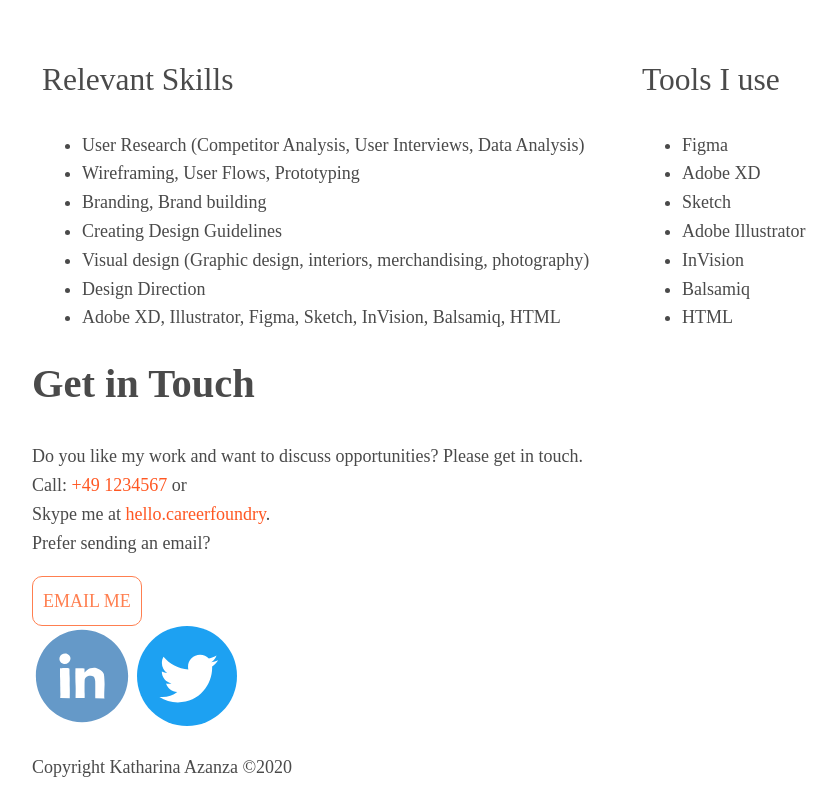
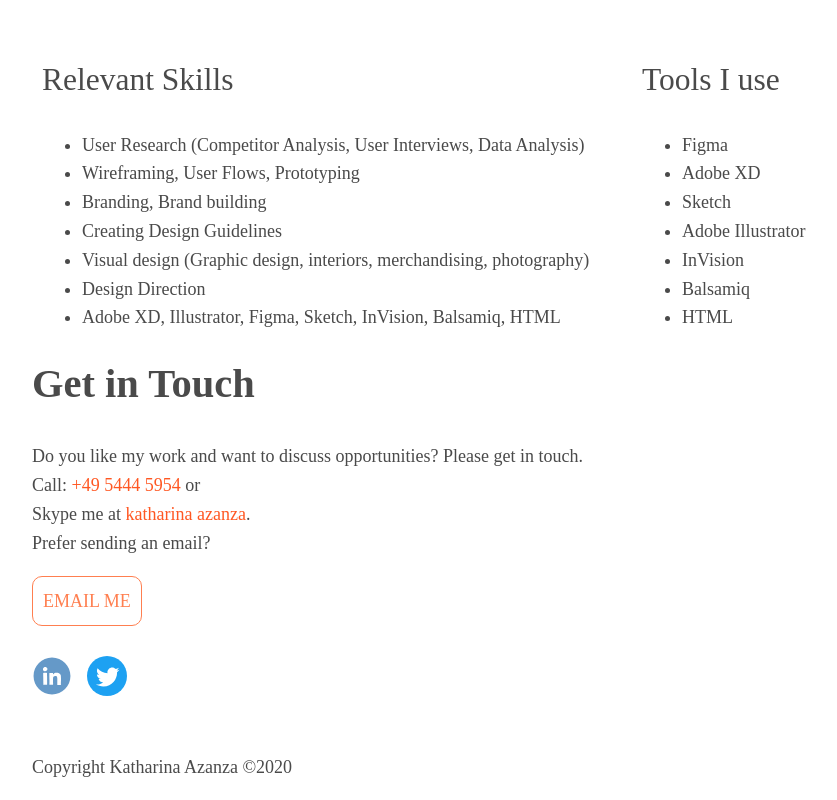
Before and after one commit to kazanza/Portfolio-Site-Katharina-Azanza, a plain HTML site: page about.html in a window 1280 px wide. Shown: the part 1437-2237 px from the top of the page, without its empty margins (8-845 px from the left). Drawn offline with nearby package versions, Linux system fonts and the light colour scheme.

Commit message:
Updated linter errors

```diff
--- a/about.html
+++ b/about.html
@@ -28,6 +28,7 @@
             <li><a href="javascript:void(0);" class="icon" onclick="menuToggle()"><i class="fas fa-bars"></i></a></li>
           </ul>
         </nav>
+      </div>
     </div>
   </header>
 
@@ -97,8 +98,8 @@
 
       <p>
         Do you like my work and want to discuss opportunities? Please get in touch. <br>
-        Call: <a href="tel:+491234567">+49 1234567</a> or <br>
-        Skype me at <a href="skype:hello.careerfoundry">hello.careerfoundry</a>. <br>
+        Call: <a href="tel:+49 5444 5954">+49 5444 5954</a> or <br>
+        Skype me at <a href="skype:katharina azanza">katharina azanza</a>. <br>
         Prefer sending an email?
       </p>
       <div>
@@ -107,14 +108,14 @@
 
       <div>
         <!--Social Media Layout and Placeholders-->
-        <a href="LINKEDIN-URL" target="_blank">
+        <a class="social" href="LINKEDIN-URL" target="_blank">
           <svg enable-background="new 0 0 100 100" height="100px" id="Layer_1" version="1.1" viewBox="0 0 100 100" width="100px" xml:space="preserve" xmlns="http://www.w3.org/2000/svg" xmlns:xlink="http://www.w3.org/1999/xlink">
             <path
               d="M50,3.84C24.506,3.84,3.84,24.506,3.84,50S24.506,96.16,50,96.16S96.16,75.494,96.16,50S75.494,3.84,50,3.84  z M37.744,72.168l-9.497-0.049c-0.009-0.741,0.21-3.558,0.146-4.478c-0.073-1.025-0.101-5.057-0.115-6.059  c-0.01-1-0.103-5.467-0.078-6.713c0.031-1.667-0.2-3.334-0.2-5c0-2.417,0-5.208,0-7.404c0,0,6.877-0.86,9.377,0l0.113,1.521  c-0.002,0.84,0.03,4.196,0.063,5.015c0.076,1.886,0.253,4.086,0.177,5.99c-0.072,1.9-0.019,4.524,0.03,6.386  C37.871,65.474,37.807,68.305,37.744,72.168z M29.111,36.629c-1.414-1.021-2.026-3.269-1.544-5.054  c0.876-3.229,4.864-4.908,7.8-3.589C42.509,31.197,36.159,41.72,29.111,36.629z M72.496,72.466l-9.208-0.099  c0-5.647,0.099-15.397-0.099-17.289c-0.194-1.892-0.919-3.7-1.459-4.22c-0.9-0.87-2.502-1.061-3.688-1.065  c-3.205-0.009-5.198,2.425-5.348,4.307c-0.148,1.882-0.158,11.701-0.049,13.282C52.721,68.454,52.694,72,52.694,72  c-2.838,0-5.38,0-8.218,0h-0.892c-0.009-3,0.218-8.049,0.049-12.192c-0.101-2.538-0.271-5.14-0.244-7.659  c0.012-1.349-0.034-2.639,0-3.986c0.029-1.34,0.098-5.823,0.098-5.823c1.784,0.026,3.346-0.043,4.701,0.015  c1.569,0.065,2.806-0.008,4.271,0.097c0.137,1.146-0.003,3.132,0.137,4.071c0,0,3.54-4.048,5.844-4.352  c2.009-0.267,3.634-0.81,5.668-0.101c2.491,0.868,4.491,1.762,6.331,3.76c0.645,0.7,1.319,1.542,1.463,2.494  c0.233,1.526,0.233,1.526,0.297,2.257c0.083,0.928,0.394,5.807,0.396,7.314C72.599,59.617,71.937,71.256,72.496,72.466z"
               fill="#6599C8" />
           </svg>
         </a>
-        <a href="TWITTER-URL" target="_blank">
+        <a class="social" href="TWITTER-URL" target="_blank">
           <svg height="100px" style="fill-rule:evenodd;clip-rule:evenodd;stroke-linejoin:round;stroke-miterlimit:2;" version="1.1" viewBox="0 0 512 512" width="100px" xml:space="preserve" xmlns="http://www.w3.org/2000/svg"
             xmlns:serif="http://www.serif.com/" xmlns:xlink="http://www.w3.org/1999/xlink">
             <g>
@@ -130,6 +131,8 @@
       <p>Copyright Katharina Azanza &copy;2020</p>
     </div>
   </footer>
+
+
   <script src="js/scripts.js"></script>
 </body>
 
```
Lines whose indentation alone changed are shown as unchanged.
